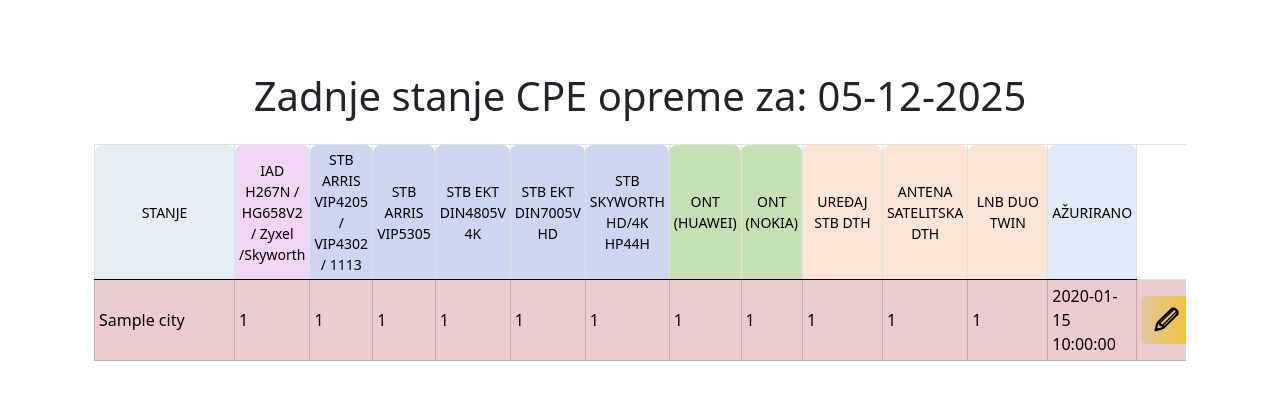
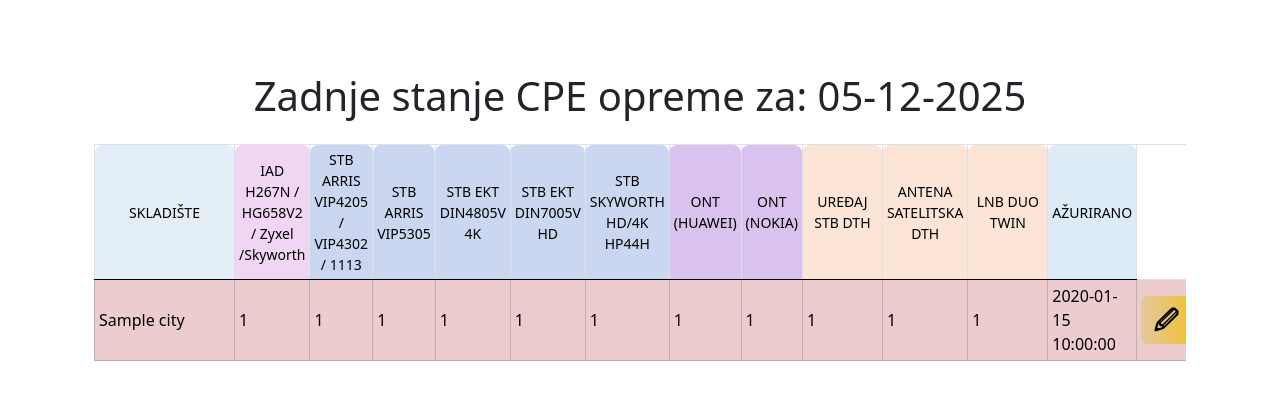
Before and after one commit to zorandasc/cpe_analiza_flask, a Flask app: page / in a window 1280 px wide. Shown: the part 87-487 px from the top of the page. Run offline with Flask 3, Linux system fonts and the light colour scheme; a user stored in the database is signed in; tables that the repository leaves empty hold one stand-in row (values such as "Sample post"); parts of the project's set-up code (start-up, migrations or seed data) failed here and were passed over; some libraries are stand-ins or nearby versions.

Commit message:
small adjusments

```diff
--- a/templates/home.html
+++ b/templates/home.html
@@ -33,7 +33,7 @@ styles %} {{ super() }}
     background-color: #cbd7f1 !important;
   }
   .ont-column {
-    background-color: #c6e0b4 !important;
+    background-color: #d9c3ee !important;
   }
   .antena-column {
     background-color: #fce4d6 !important;
@@ -141,7 +141,7 @@ styles %} {{ super() }}
     >
       <thead class="table-custom-head">
         <tr>
-          <th class="stanje-column">STANJE</th>
+          <th class="stanje-column">SKLADIŠTE</th>
           <th class="iad-column">IAD H267N / HG658V2 / Zyxel /Skyworth</th>
           <th class="stb-column">STB ARRIS VIP4205 / VIP4302 / 1113</th>
           <th class="stb-column">STB ARRIS VIP5305</th>
@@ -246,7 +246,7 @@ styles %} {{ super() }}
             <div
               class="col-auto me-2 d-flex flex-column justify-content-between"
             >
-              <label class="mb-1">City</label>
+              <label class="mb-1">SKLADIŠTE</label>
               <input
                 class="form-control"
                 id="modal-city"
```
